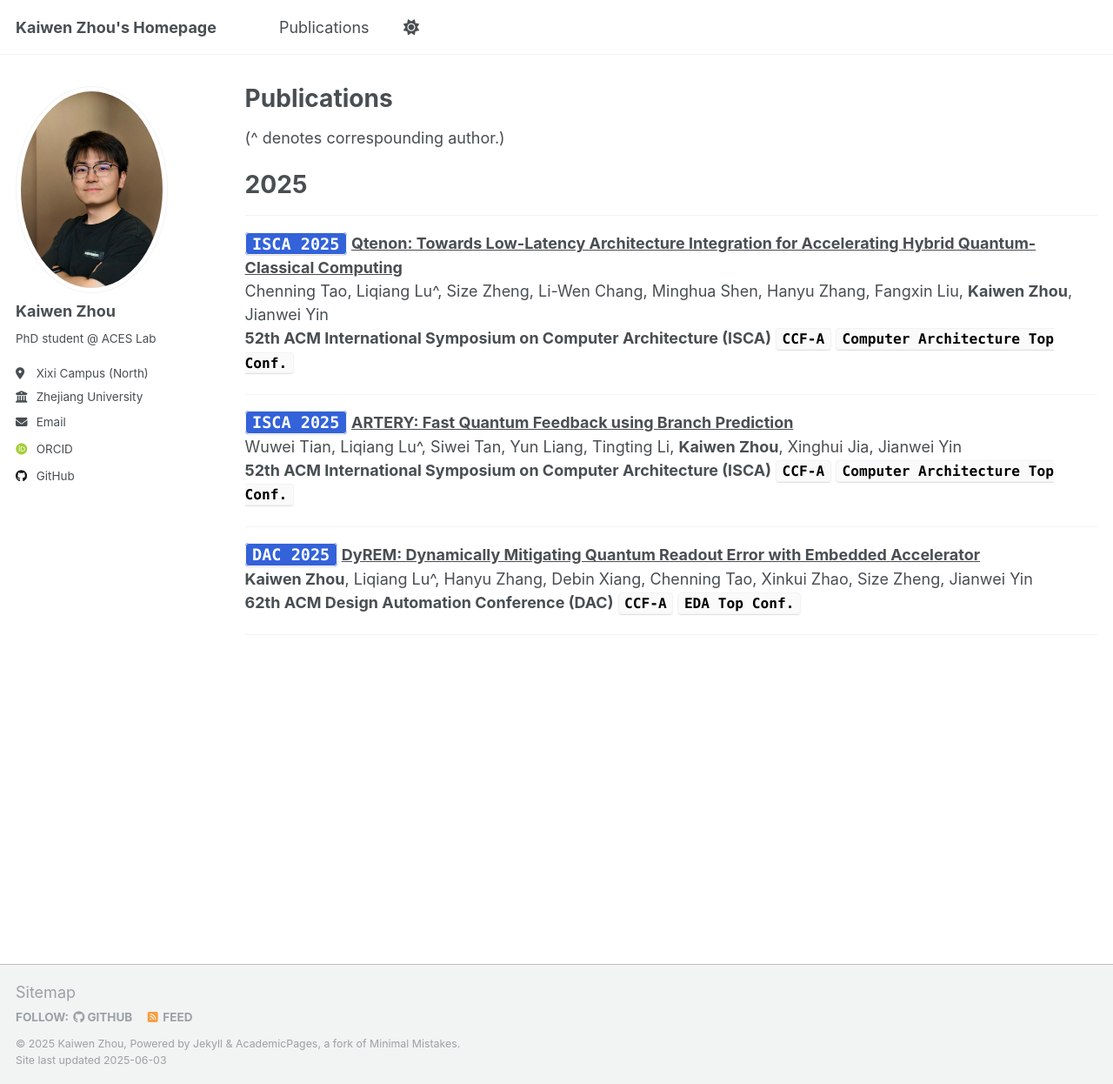
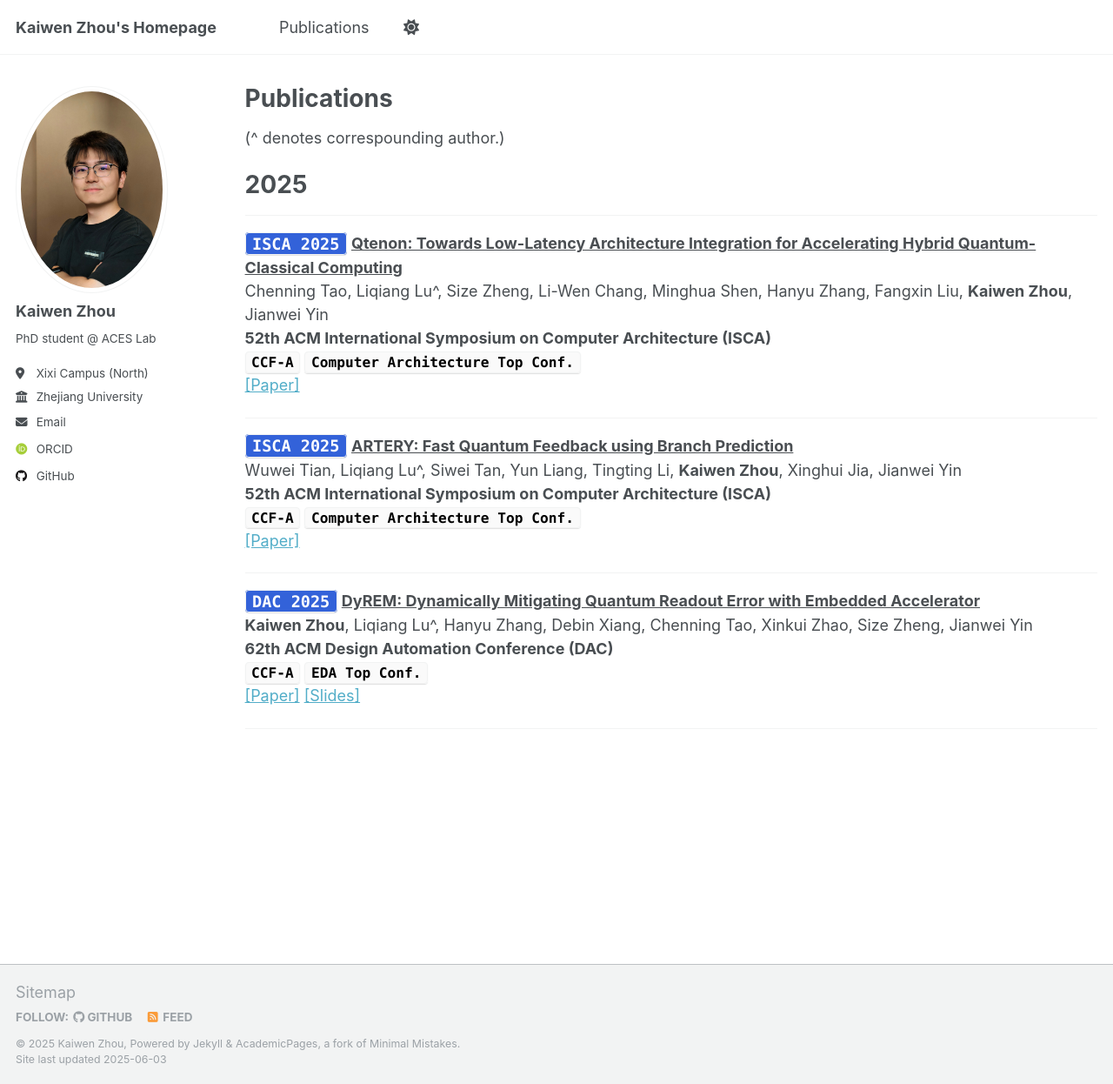
Before and after one commit to KaiwenZhou2003/kaiwenzhou2003.github.io, a Jekyll site: the page built from _pages/publications.md, in a window 1280 px wide and 1246 px high. Shown: the whole window at 87% size. Built offline with Jekyll 4.4.1, drawn with Linux system fonts in a browser that asks for light colours; some web fonts are replaced.

Commit message:
add paper

```diff
--- a/_pages/publications.md
+++ b/_pages/publications.md
@@ -21,8 +21,11 @@ author_profile: true
 <span style=""><strong>
 52th ACM International Symposium on Computer Architecture (ISCA)</strong>
 </span>
+<br>
 <code style="color: black; background-color: #fafafa; font-size: 0.9em;"><b>CCF-A</b></code>
 <code style="color: black; background-color: #fafafa; font-size: 0.9em;"><b>Computer Architecture Top Conf.</b></code>
+<br>
+<a href="../paper_files/ISCA2025_.pdf">[Paper]</a>
 
 ------
 
@@ -37,8 +40,11 @@ author_profile: true
 <span style=""><strong>
 52th ACM International Symposium on Computer Architecture (ISCA)</strong>
 </span>
+<br>
 <code style="color: black; background-color: #fafafa; font-size: 0.9em;"><b>CCF-A</b></code>
 <code style="color: black; background-color: #fafafa; font-size: 0.9em;"><b>Computer Architecture Top Conf.</b></code>
+<br>
+<a href="../paper_files/ISCA2025_ARTERY.pdf">[Paper]</a>
 
 ------
 
@@ -53,7 +59,10 @@ author_profile: true
 <span style=""><strong>
 62th ACM Design Automation Conference (DAC)</strong>
 </span>
+<br>
 <code style="color: black; background-color: #fafafa; font-size: 0.9em;"><b>CCF-A</b></code>
 <code style="color: black; background-color: #fafafa; font-size: 0.9em;"><b>EDA Top Conf.</b></code>
+<br>
+<a href="../paper_files/DAC2025_DyREM.pdf">[Paper]</a> <a href="../slides_files/DAC2025_DyREM_PPT.pdf">[Slides]</a>
 
 ------
```
Also changed, not shown: 3 other files.
